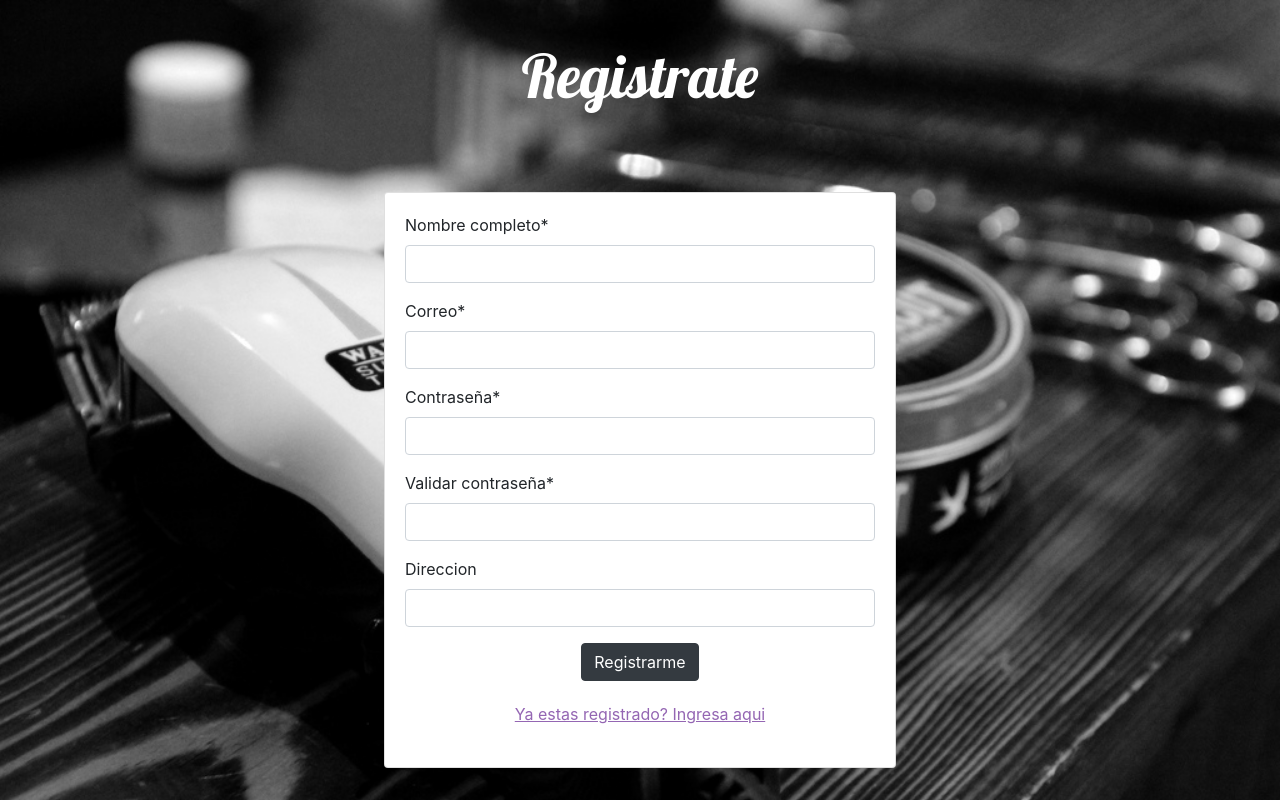
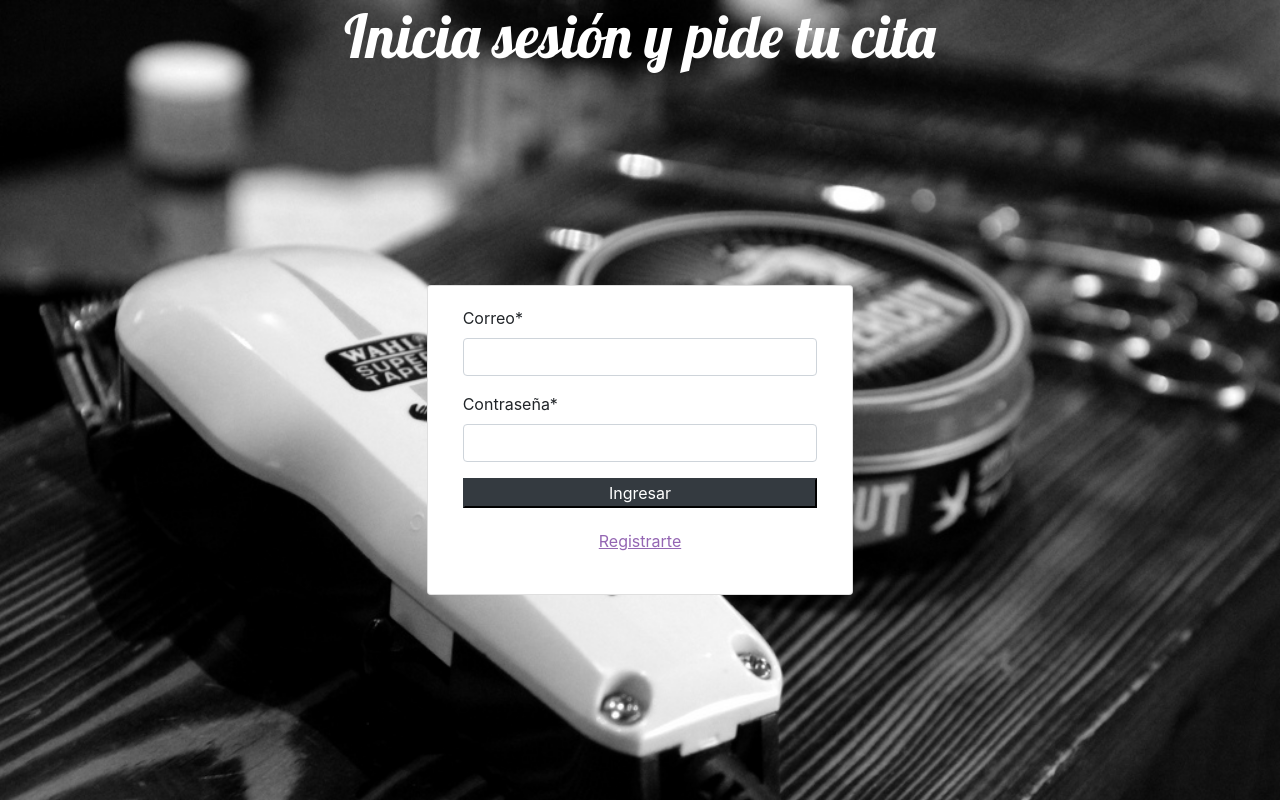
Before and after one commit to ariasDev/barbershop-fornt, an Angular app: page / in a window 1280 px wide. Built offline with nearby package versions, Linux system fonts and the light colour scheme.

Commit message:
Implementación de enrutamiento para login y registro

```diff
--- a/src/app/app-routing.module.ts
+++ b/src/app/app-routing.module.ts
@@ -1,10 +1,16 @@
 import { NgModule } from '@angular/core';
 import { Routes, RouterModule } from '@angular/router';
+import { LoginComponent} from './components/login/login.component'
+import { RegisterComponent} from './components/register/register.component'
 
-const routes: Routes = [];
+const routes: Routes = [
+  {path: '', component: LoginComponent},
+  {path: 'register', component: RegisterComponent}
+];
 
 @NgModule({
   imports: [RouterModule.forRoot(routes)],
   exports: [RouterModule]
 })
+
 export class AppRoutingModule { }
--- a/src/app/app.component.html
+++ b/src/app/app.component.html
@@ -1,3 +1,3 @@
 <div class="app-component-conatiner">
-    <app-register></app-register>
+    <router-outlet></router-outlet>
 </div>
--- a/src/app/components/login/login.component.css
+++ b/src/app/components/login/login.component.css
@@ -10,7 +10,7 @@
 }
 
 .title-container {
-    height: 20%;
+    height: 10%;
     display: flex;
     justify-content: center;
     align-items: center;
@@ -23,14 +23,10 @@
 }
 
 .form-container {
-    height: 80%;
+    height: 90%;
     display: flex;
     justify-content: center;
     align-items: center;
-}
-
-.card {
-    width: 40%;
 }
 
 .buttons-container {
--- a/src/app/components/login/login.component.html
+++ b/src/app/components/login/login.component.html
@@ -3,7 +3,7 @@
         <h1 class="title">Inicia sesión y pide tu cita</h1>
     </div>
     <div class="form-container">
-        <div class="card">
+        <div class="card col-md-4">
             <div class="card-body">
                 <form [formGroup]="checkoutForm" (ngSubmit)="onSubmit(checkoutForm.value)">
                     <div class=" form-group ">
@@ -15,12 +15,12 @@
                         <input id="password" type="password" class="form-control" formControlName="password">
                     </div>
                     <div class="buttons-container ">
-                        <button type="submit " class="btn btn-dark ">ingresar</button>
-                    </div>
-                    <div class="buttons-container ">
-                        <button class="button-registrar ">Registrareme</button>
+                        <button type="submit " class="btn-block btn-dark ">Ingresar</button>
                     </div>
                 </form>
+                <div class="buttons-container ">
+                    <button (click)="OnRedirect()" class="button-registrar">Registrarte</button>
+                </div>
             </div>
         </div>
     </div>
--- a/src/app/components/login/login.component.ts
+++ b/src/app/components/login/login.component.ts
@@ -2,25 +2,22 @@ import { Component, OnInit, OnDestroy } from '@angular/core';
 import { FormBuilder, FormControl, FormGroup, Validators } from '@angular/forms';
 import { Subscription } from 'rxjs';
 import { HttpClientService } from '../../services/http-client.service'
-
+import { Router } from '@angular/router';
 @Component({
   selector: 'app-login',
   templateUrl: './login.component.html',
   styleUrls: ['./login.component.css']
 })
-export class LoginComponent implements OnInit, OnDestroy {
+export class LoginComponent {
 
   checkoutForm: FormGroup;
   private suscribePost: Subscription;
 
-  constructor(private formBuilder: FormBuilder, private httpClientService: HttpClientService) {
+  constructor(private formBuilder: FormBuilder, private httpClientService: HttpClientService,private router: Router) {
     this.checkoutForm = this.formBuilder.group({
       email: new FormControl('', [Validators.required, Validators.minLength(4)]),
       password: new FormControl('', [Validators.required, Validators.minLength(5)])
     });
-  }
-
-  ngOnInit(): void {
   }
 
   onSubmit(userData): void {
@@ -38,8 +35,8 @@ export class LoginComponent implements OnInit, OnDestroy {
   get email() { return this.checkoutForm.get('email') }
   get password() { return this.checkoutForm.get('password') }
 
-  ngOnDestroy() {
-    this.suscribePost.unsubscribe()
+  OnRedirect(){
+    this.router.navigate(["/register"])
   }
 
 }
--- a/src/app/components/register/register.component.css
+++ b/src/app/components/register/register.component.css
@@ -10,7 +10,7 @@
 }
 
 .title-container {
-    height: 20%;
+    height: 10%;
     display: flex;
     justify-content: center;
     align-items: center;
@@ -23,15 +23,12 @@
 }
 
 .form-container {
-    height: 80%;
+    height: 90%;
     display: flex;
     justify-content: center;
     align-items: center;
 }
 
-.card {
-    width: 40%;
-}
 
 .buttons-container {
     display: flex;
--- a/src/app/components/register/register.component.html
+++ b/src/app/components/register/register.component.html
@@ -1,9 +1,9 @@
 <div class="login-component-container">
     <div class="title-container">
-        <h1 class="title">Registrate</h1>
+        <h1 class="title">Crea una cuenta</h1>
     </div>
     <div class="form-container">
-        <div class="card">
+        <div class="card col-md-4">
             <div class="card-body">
                 <form [formGroup]="checkoutForm" (ngSubmit)="onSubmit(checkoutForm.value)">
                     <div class="form-group ">
@@ -23,16 +23,16 @@
                         <input id="validatePassword" type="password" class="form-control" formControlName="validatePassword">
                     </div>
                     <div class="form-group ">
-                        <label for="address">Direccion</label>
+                        <label for="address">Dirección</label>
                         <input id="address" type="text" class="form-control" formControlName="address">
                     </div>
                     <div class="buttons-container ">
-                        <button  type="submit " class="btn btn-dark ">Registrarme</button>
-                    </div>
-                    <div class="buttons-container ">
-                        <button  class="button-registrar ">Ya estas registrado? Ingresa aqui</button>
+                        <button  type="submit " class="btn-block btn-dark ">Registrarme</button>
                     </div>
                 </form>
+                <div class="buttons-container">
+                    <button (click)="OnRedirect()" class="button-registrar ">Iniciar sesión con una cuenta existente</button>
+                </div>
             </div>
         </div>
     </div>
--- a/src/app/components/register/register.component.ts
+++ b/src/app/components/register/register.component.ts
@@ -2,18 +2,19 @@ import { Component, OnInit, OnDestroy } from '@angular/core';
 import { FormBuilder, FormControl, FormGroup, Validators } from '@angular/forms';
 import { Subscription } from 'rxjs';
 import { HttpClientService } from '../../services/http-client.service'
+import { Router } from '@angular/router';
 @Component({
   selector: 'app-register',
   templateUrl: './register.component.html',
   styleUrls: ['./register.component.css']
 })
-export class RegisterComponent implements OnInit, OnDestroy{
+export class RegisterComponent {
 
   checkoutForm: FormGroup;
   private suscribePost: Subscription;
   public equal: boolean;
 
-  constructor(private formBuilder: FormBuilder, private httpClientService: HttpClientService) {
+  constructor(private formBuilder: FormBuilder, private httpClientService: HttpClientService,private router: Router) {
     this.checkoutForm = this.formBuilder.group({
       email: new FormControl('', [Validators.required, Validators.minLength(4)]),
       password: new FormControl('', [Validators.required, Validators.minLength(5)]),
@@ -25,9 +26,6 @@ export class RegisterComponent implements OnInit, OnDestroy{
 
   checkPassword =(password, validatePassword)=>{
     return password === validatePassword ? true : false
-  }
-
-  ngOnInit(): void {
   }
 
   onSubmit(userData): void {
@@ -45,7 +43,8 @@ export class RegisterComponent implements OnInit, OnDestroy{
     }
   }
 
-  ngOnDestroy() {
-    this.suscribePost.unsubscribe()
+  OnRedirect(){
+    this.router.navigate(["/"])
   }
+
 }
```
